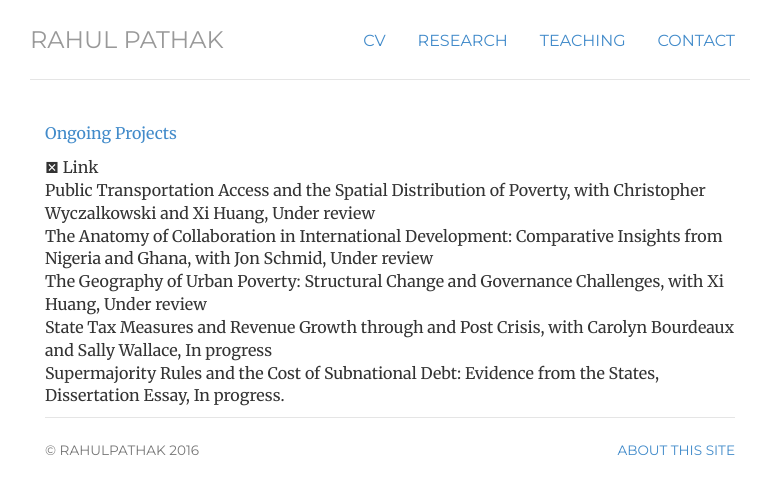
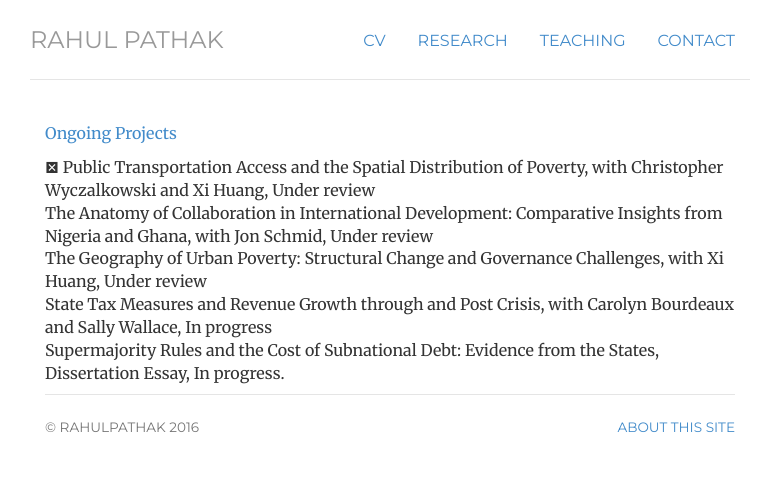
Before and after one commit to pathak-rahul/pathak-rahul.github.io, a Jekyll site: the page built from ongoing/index.html, in a window 1280 px wide. Shown: the top 494 px of the page, without its empty margins (250-1016 px from the left). Built offline with Jekyll 4.4.1, drawn with Linux system fonts in a browser that asks for light colours.

Commit message:
Update index.html

```diff
--- a/ongoing/index.html
+++ b/ongoing/index.html
@@ -11,9 +11,9 @@
 
 <ul class="list-unstyled">
 
-<li> <span class="glyphicon-file"></span> Link </li>
+<li> <span class="glyphicon-file"></span> Public Transportation Access and the Spatial Distribution of Poverty, with Christopher Wyczalkowski and Xi Huang, Under review </li>
 
-<li><i class=="fa-li fa fa-check-square"></i> Public Transportation Access and the Spatial Distribution of Poverty, with Christopher Wyczalkowski and Xi Huang, Under review</li>
+ </li>
 <li>The Anatomy of Collaboration in International Development: Comparative Insights from Nigeria and Ghana, with Jon Schmid, Under review</li>
 <li>The Geography of Urban Poverty: Structural Change and Governance Challenges, with Xi Huang, Under review</li>
 <li>State Tax Measures and Revenue Growth through and Post Crisis, with Carolyn Bourdeaux and Sally Wallace, In progress</li>
```
